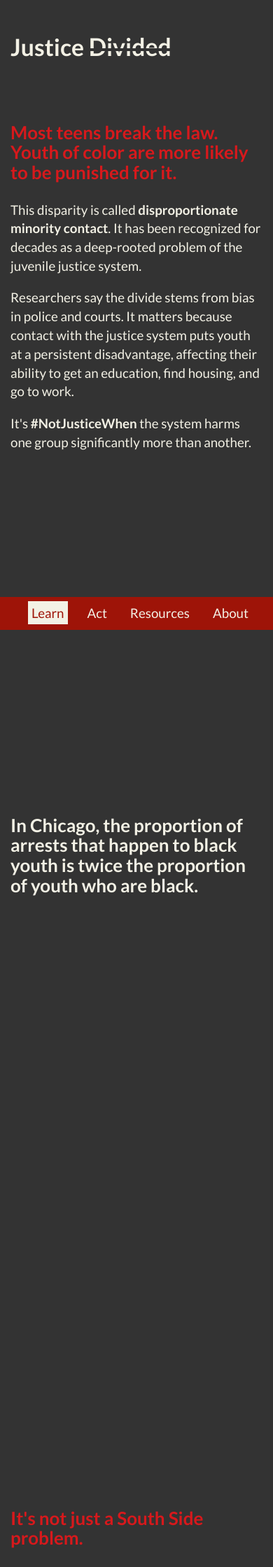
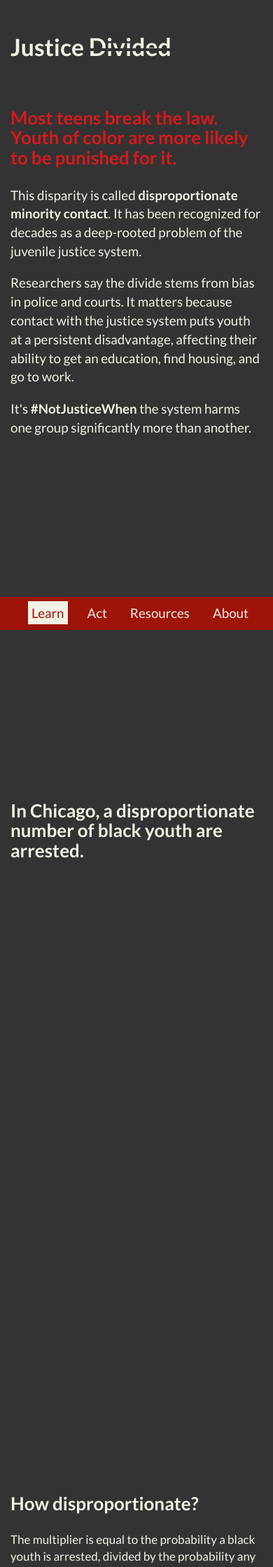
Before and after one commit to datamade/justice-divided, a Jekyll site: the page built from index.html, in a window 390 px wide. Shown: the top 2239 px of the page at 70% size. Built offline with Jekyll 4.4.1, drawn with Linux system fonts in a browser that asks for light colours; nearby versions of some CDN libraries; library files that are not in the unit come from our copies; some of the changed text lies outside the part shown.

Commit message:
map finessing

```diff
--- a/_includes/district_map.html
+++ b/_includes/district_map.html
@@ -1,21 +1,6 @@
 <div class="section">
-    <div class="row">
-        <div class="col-md-8">
-            <h3 class="red">It's not just a South Side problem.</h3>
-        </div>
-    </div>
-    <div class="row">
-        <div class="col-md-8">
-
-            <p>In 2014, black youth in Chicago were <strong>twice as likely</strong> to be arrested as the general youth population. However, those odds varied significantly across police districts.</p>
-
-            <p>The youth population is mostly not black in two-thirds of the districts where black youth were most likely to be arrested.</p>
-
-        </div>
-    </div>
-    <div class="row">
+    <div class="row" id="my-divide">
         <div class="col-md-7">
-            <p>Enter your address to see the odds in your neighborhood.</p>
             <div class="input-group">
                 <input type="text" name="address" id="address" class="form-control" placeholder="Address">
                 <span class="input-group-btn">
@@ -24,11 +9,7 @@
                     </button>
                 </span>
             </div>
-        </div>
-    </div>
-    <div class="row" id="my-divide">
-        <div class="col-md-7">
-            <div id="district-map"></div>
+            <div id="district-map"></div><br />
         </div>
         <div class="col-md-5" id="district-stats">
             <div id="district-found">
@@ -40,13 +21,13 @@
 
 <script id="statistics-template" type="text/EJS">
 
-    <h3 class="gray"><% if (result.dist_num) { %>Police District <%= result.dist_num %> - <% } %><%= result.dist_name %></h3>
+    <h3><% if (result.dist_num) { %>Police District <%= result.dist_num %> - <% } %><%= result.dist_name %></h3>
 
     <div class="row">
       <div class="col-sm-12">
-        <p>In 2014, black youth in <% if (result.dist_num) { %>your district<% } else { %>Chicago<% } %> were <span class="highlight"><strong><%= result.odds_ratio.toFixed(1) %></strong> times more likely</span> to be arrested than all youth citywide.</p>
+        <p class="drop-cap lead">In 2014, black youth in <% if (result.dist_num) { %>your district<% } else { %>Chicago<% } %> were <span class="highlight"><strong><%= result.odds_ratio.toFixed(1) %></strong> times more likely</span> to be arrested than all youth citywide.</p>
 
-        <h4 class="gray"><% if (result.dist_num) { %>District<% } else { %>Chicago<% } %> Demographics</h4>
+        <h4><% if (result.dist_num) { %>District<% } else { %>Chicago<% } %> Demographics</h4>
         <br />
         <div class="ct-chart" id="detail-table" style="height: 25vh;"></div>
         <div id="detail-table-key" class="col-xs-12" style="color: #6f6d63;">
@@ -64,3 +45,11 @@
     </div>
 
 </script>
+
+<script id="instructions" type="text/EJS">
+    <h3>It's not just a South Side problem.</h3>
+
+    <p class="drop-cap lead">This is a map of Chicago's police districts colored by a multiplier you interpret like, <strong>"Black youth in this police district are arrested X times more often than all youth citywide."</strong></p>
+
+    <p><span class="action"><i class="fa fa-fw fa-mouse-pointer" aria-hidden="true"></i>Hover</span> or <span class="action"><i class="fa fa-fw fa-hand-o-up" aria-hidden="true"></i>Tap</span> the map to to see how the odds vary between districts, or <span class="action"><i class="fa fa-fw fa-i-cursor" aria-hidden="true"></i>Type</span> your address to see the odds in your neighborhood.</p>
+</script>
--- a/css/custom.css
+++ b/css/custom.css
@@ -21,11 +21,16 @@
 }
 
 h3 {
+  margin-top: unset;
   margin-bottom: 1em;
   font-weight: 700;
 }
 
-p {
+h3[id] {
+  padding-top: 4vh;
+}
+
+p, ul {
   font-size: 1.25em;
   margin-bottom: 1em;
 }
@@ -36,6 +41,10 @@
 
 small {
   font-size: 1.15em;
+}
+
+.input-group {
+  margin-bottom: 5vh;
 }
 
 .footer {
@@ -60,9 +69,13 @@
   text-decoration: underline;
 }
 
-a, a:active, a:focus, a:visited {
+a, a:active, a:visited {
   color: inherit;
   border-bottom: 1px solid #d7191c;
+}
+
+a:focus {
+  text-decoration: none;
 }
 
 a:hover {
@@ -71,8 +84,19 @@
   border-bottom: 1px solid #f3f1e5;
 }
 
+h3 > a::after {
+  font-family: 'FontAwesome';
+  content: ' \f08e';
+  margin-left: 5px;
+}
+
 img {
   max-width: 100%;
+}
+
+hr {
+  margin-top: 5vh;
+  margin-bottom: 5vh;
 }
 
 /* HEADER */
@@ -117,6 +141,15 @@
 
 .highlight {
   font-weight: 700;
+}
+
+.action {
+  background: #f3f1e5;
+  color: #333;
+  padding: 3px 5px;
+  border-radius: 5px;
+  font-size: 90%;
+  margin: 0 3px 0 3px;
 }
 
 /* SPACING */
--- a/index.html
+++ b/index.html
@@ -8,13 +8,11 @@
 custom_js:
 - lib/chartist.min
 - js/charts
-- lib/jenks
 - lib/leaflet
 - lib/leaflet-google
 - lib/leaflet-pip
 - lib/ejs
 - js/district_map
-- js/grid
 ---
 
 <div class="container">
@@ -35,7 +33,7 @@
         <div class="row">
             <div class="col-md-8">
                 <h3>
-                    In Chicago, the proportion of arrests that happen to black youth is twice the proportion of youth who are black.
+                    In Chicago, a disproportionate number of black youth are arrested.
                 </h3>
             </div>
         </div>
@@ -45,7 +43,40 @@
             </div>
         </div>
     </div>
+    <div class="section">
+        <div class="row">
+            <div class="col-md-8">
+                <h3>How disproportionate?</h3>
+                <p class="drop-cap lead">The multiplier is equal to the probability a black youth is arrested, divided by the probability any youth is arrested.</p>
+
+                <p>[math, explained]</p>
+
+                <!--In 2014, there were 14,093 arrests of black youth from a population of 109,497, a probability of 0.129 or a rate of 12.9%. There were 17,724 total juvenile arrests from a population of 261,120, a probability of .068 or a rate of 6.8%.
+
+                When we divide 0.129 by 0.068, we see black youth were arrested 1.9 times more often than youth in general.-->
+            </div>
+        </div>
+        <div class="row">
+            <div class="col-md-10">
+                <div class="ct-chart" id="all_arrests"></div>
+            </div>
+        </div>
+    </div>
     {% include district_map.html %}
+    <div class="section">
+        <div class="row">
+            <div class="col-md-8">
+                <h3>
+                    As a result, the majority of youth at every stage of the juvenile justice system are black and brown.
+                </h3>
+            </div>
+        </div>
+        <div class="row">
+            <div class="col-md-10">
+                <div class="ct-chart" id="system_disparity"></div>
+            </div>
+        </div>
+    </div>
     <div class="section text-only">
         <div class="row">
             <div class="col-md-8">
@@ -70,18 +101,4 @@
             </div>
         </div>
     </div>
-    <div class="section">
-        <div class="row">
-            <div class="col-md-8">
-                <h3>
-                    Once arrested, youth of color are more likely to go deeper into the system. As a consequence, youth of color account for a wide majority at each subsequent stage of the system.
-                </h3>
-            </div>
-        </div>
-        <div class="row">
-            <div class="col-md-10">
-                <div class="ct-chart" id="system_disparity"></div>
-            </div>
-        </div>
-    </div>
 </div>
--- a/js/charts.js
+++ b/js/charts.js
@@ -120,7 +120,7 @@
     if ( data.type === 'bar' ) {
       labels = ['white', 'Hispanic', 'black'];
       baseClass = 'ct-bar-label';
-      if ( data.seriesIndex <= data.series.length - 1 ) {
+      if ( data.seriesIndex < data.series.length - 1 ) {
         baseClass += ' mute'; // mute non-black labels
       }
       data.group.elem('text', {
--- a/js/district_map.js
+++ b/js/district_map.js
@@ -1,5 +1,5 @@
 // define map
-var districtMap = L.map('district-map').setView([41.845, -87.7], 10);
+var districtMap = L.map('district-map', {scrollWheelZoom: false}).setView([41.845, -87.7], 10);
 
 base_map_style = [
   {
@@ -193,10 +193,8 @@
   totalYouth = sumProperty(districtBoundaries, 'num_youth');
   pAllArrests = totalArrests / totalYouth;
 
-  // determine of arrest for black youth & divide by
-  // citywide odds to make odds ratios
+  // determine of arrest for black youth & divide by citywide odds to make odds ratios
   districtOddsRatios = makeRatios(districtBoundaries);
-  //buckets = jenks(Object.values(districtOddsRatios), 4);
   buckets = [1.5, 2.25, 3, 3.75, 4.5];
 
   // define conditional styling
@@ -346,8 +344,6 @@
 }
 
 function fillSidebar(dataObj) {
-  template = $('#statistics-template').html();
-
   if ( dataObj ) {
     try { // fill district info
       distNum = dataObj.feature.properties.dist_num;
@@ -357,20 +353,17 @@
         dataObj.feature.properties,
         {'odds_ratio': districtOddsRatios[distNum]}
       );
+      template = $('#statistics-template').html();
       content = ejs.render(template, {result: result});
-    } catch (err) { // fill city info
-      color = dataObj.color;
-      content = ejs.render(template, {result: dataObj});
-      data = dataObj.data;
+      $('#district-found').html(content);
+      makeDetailChart(data);
+      $('.highlight').css({'color': color});
+    } catch (err) { // fill instructions
+      template = $('#instructions').html();
+      content = ejs.render(template);
+      $('#district-found').html(content);
     }
   } else { // bad search
-    content = 'District not found.'
-  }
-
-  $('#district-found').html(content);
-
-  if ( data ) {
-    makeDetailChart(data);
-    $('.highlight').css({'color': color});
+    $('#district-found').html('<p>District not found.</p>');
   }
 }
```
